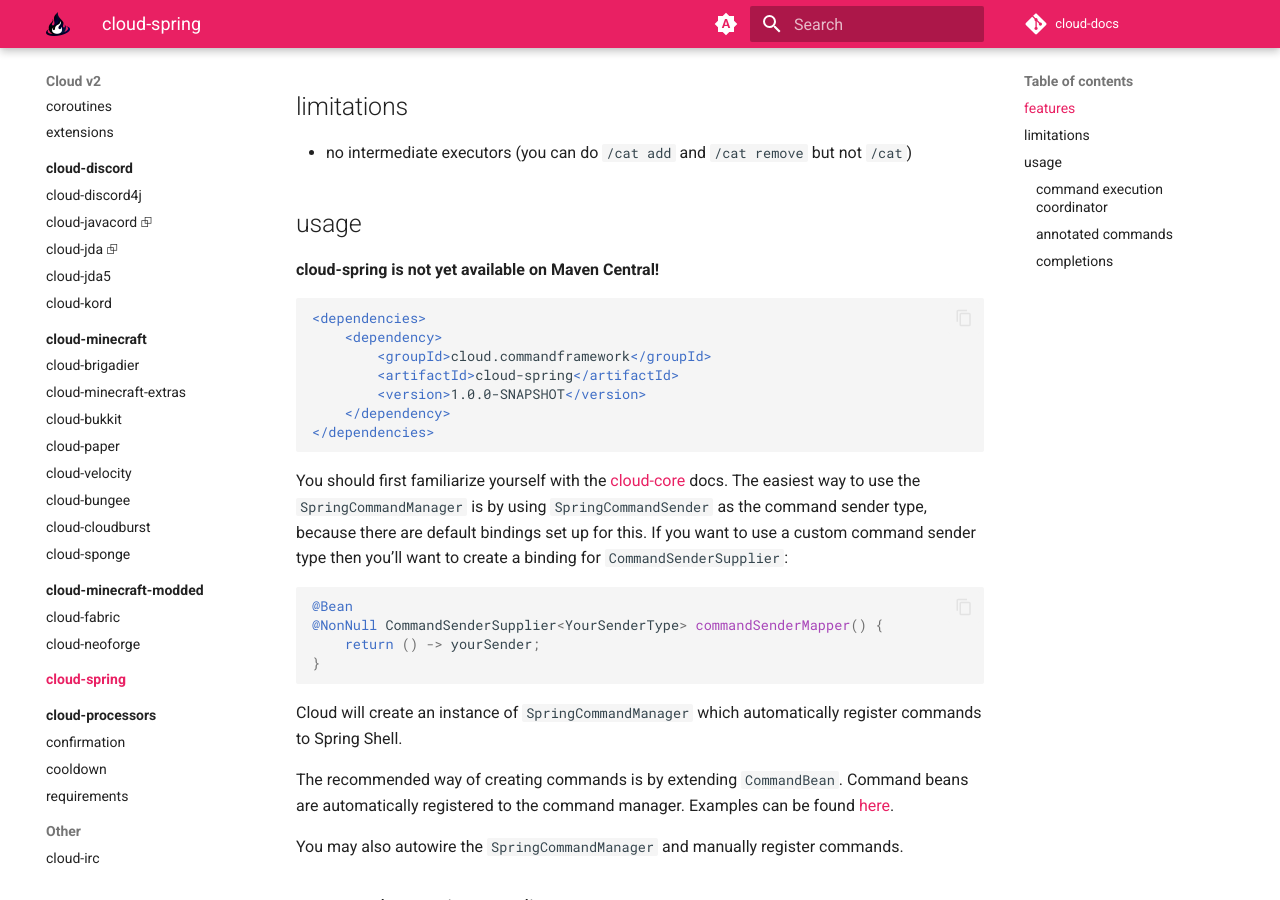
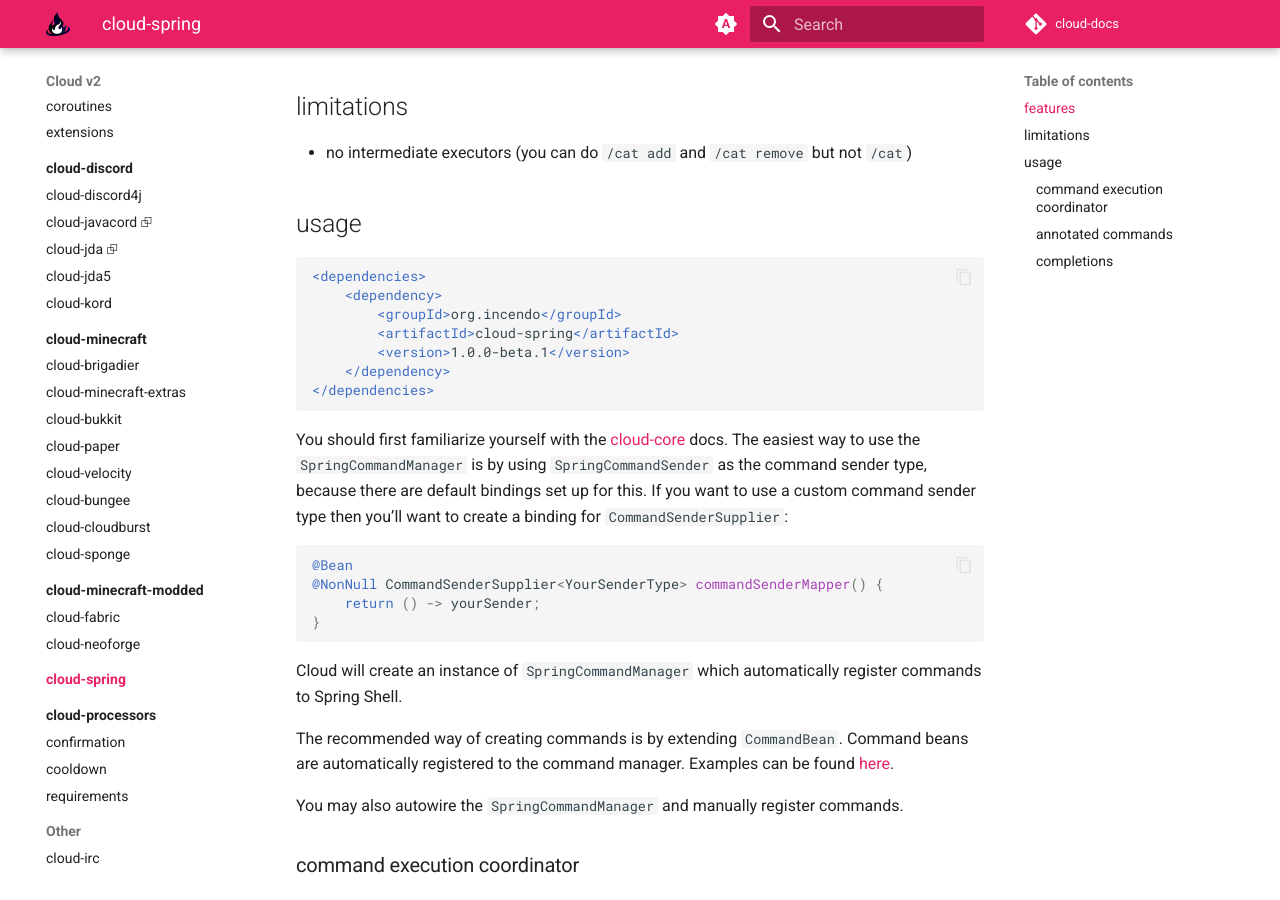
Before and after one commit to Incendo/cloud-docs, an MkDocs documentation site: the page built from docs/spring/index.md, in a window 1280 px wide and 900 px high, scrolled down 1097 px. Built offline with MkDocs 1.6.1 and Material for MkDocs 9.7.7, drawn with Linux system fonts in a browser that asks for light colours; comment, search, counter and statistics services are not loaded.

Commit message:
feat: switch spring & processors over to beta release

````diff
--- a/docs/spring/index.md
+++ b/docs/spring/index.md
@@ -38,14 +38,12 @@ The example module contains a Spring Boot application with a couple of commands.
 
 ## usage
 
-**cloud-spring is not yet available on Maven Central!**
-
 ```xml
 <dependencies>
     <dependency>
-        <groupId>cloud.commandframework</groupId>
+        <groupId>org.incendo</groupId>
         <artifactId>cloud-spring</artifactId>
-        <version>1.0.0-SNAPSHOT</version>
+        <version>1.0.0-beta.1</version>
     </dependency>
 </dependencies>
 ```
````
Also changed, not shown: docs/processors/confirmation.md (+2 -1 lines), docs/processors/cooldown.md (+2 -1 lines), docs/processors/requirements.md (+2 -1 lines).
